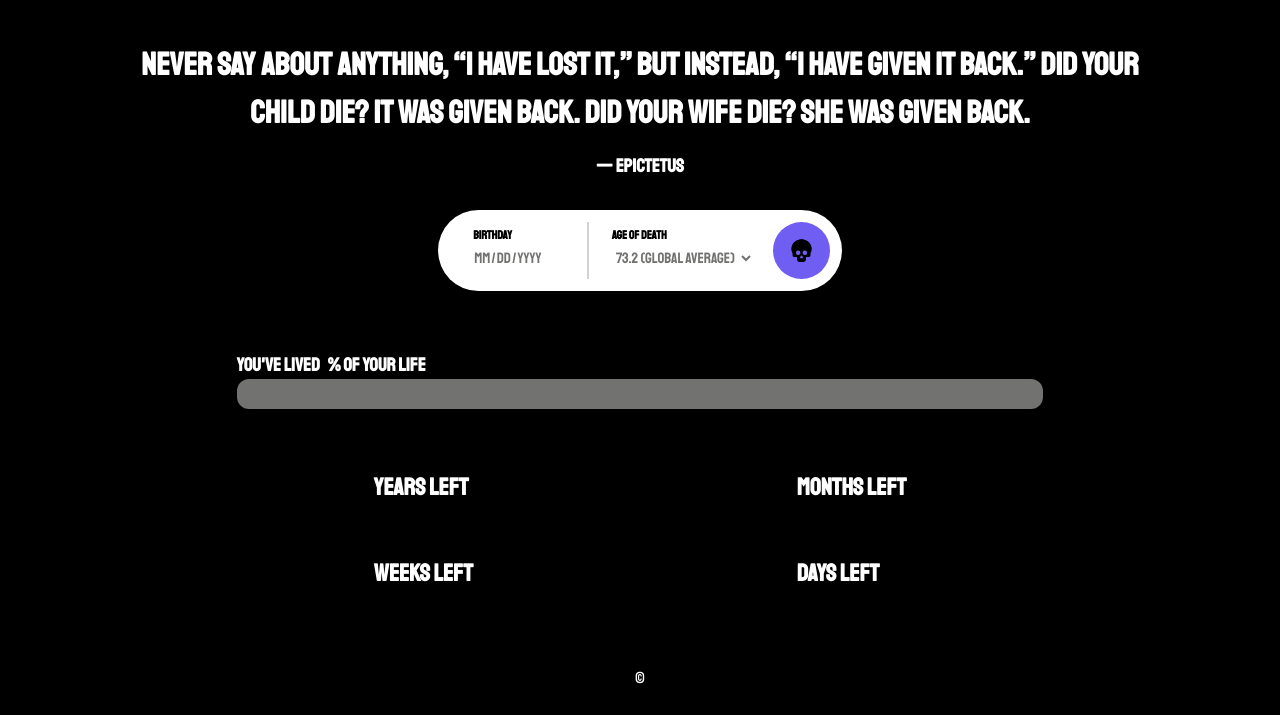
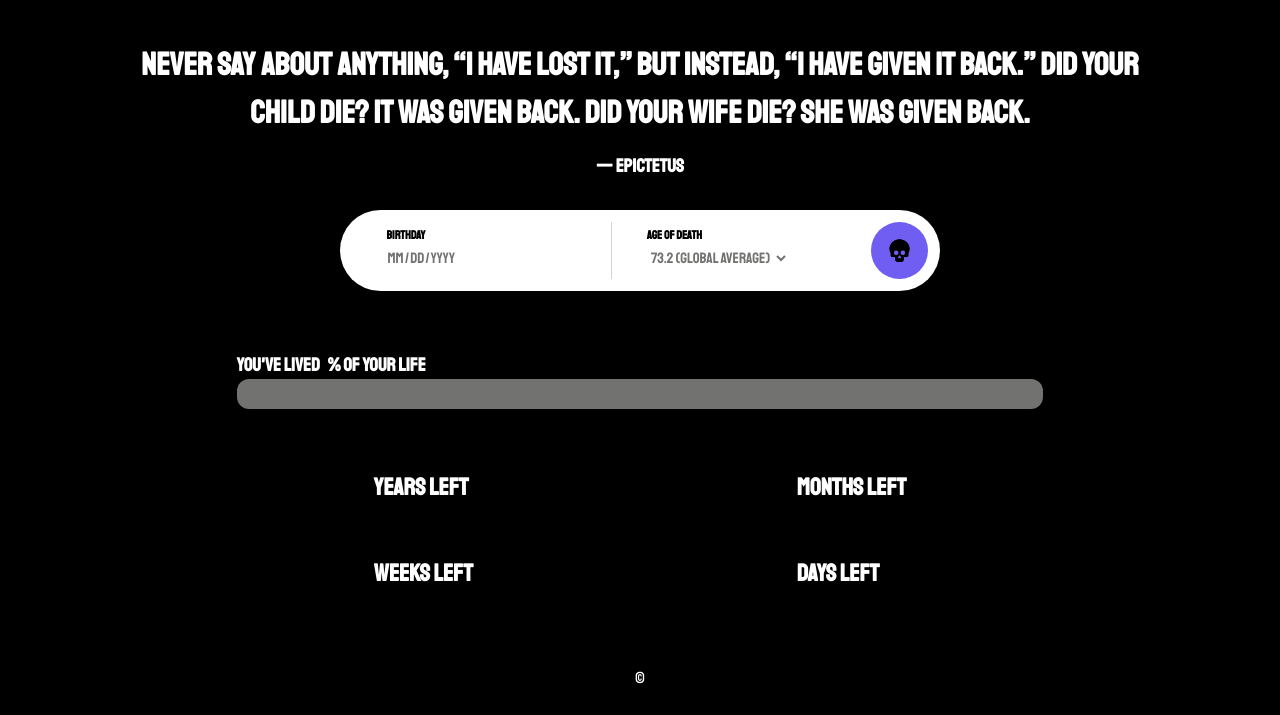
Before and after one commit to themaxboucher/memento-mori, a plain HTML site: page index.html in a window 1280 px wide. Shown: the part 85-800 px from the top of the page. Drawn offline with Linux system fonts and the light colour scheme.

Commit message:
Update style.css

```diff
--- a/style.css
+++ b/style.css
@@ -91,7 +91,7 @@ nav a{
   border-color: #D3D3D3;
   width: 35%;
   max-width: 1000px;
-  min-width: 400px;
+  min-width: 600px;
 }
 
 .form-1-box {
```
